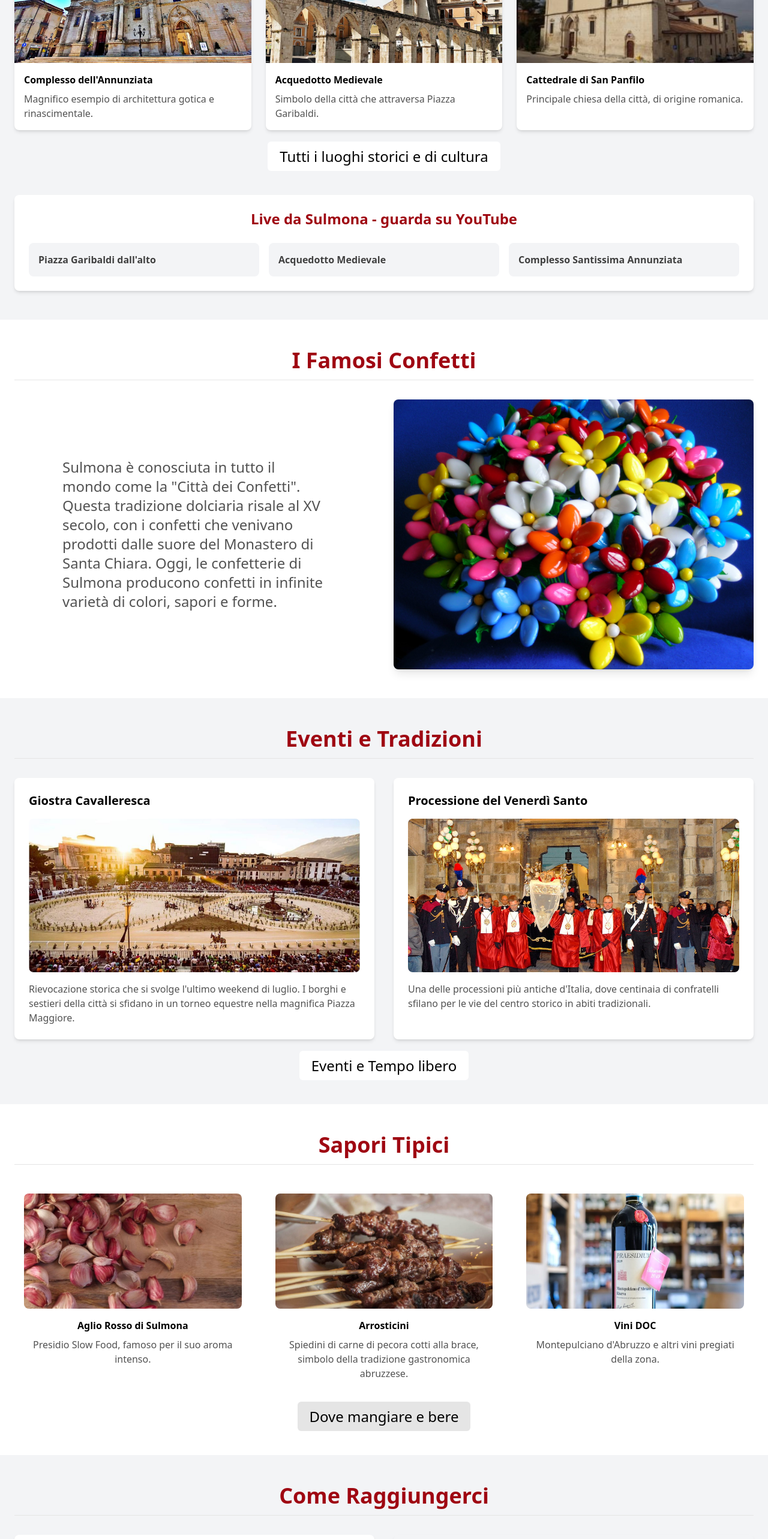
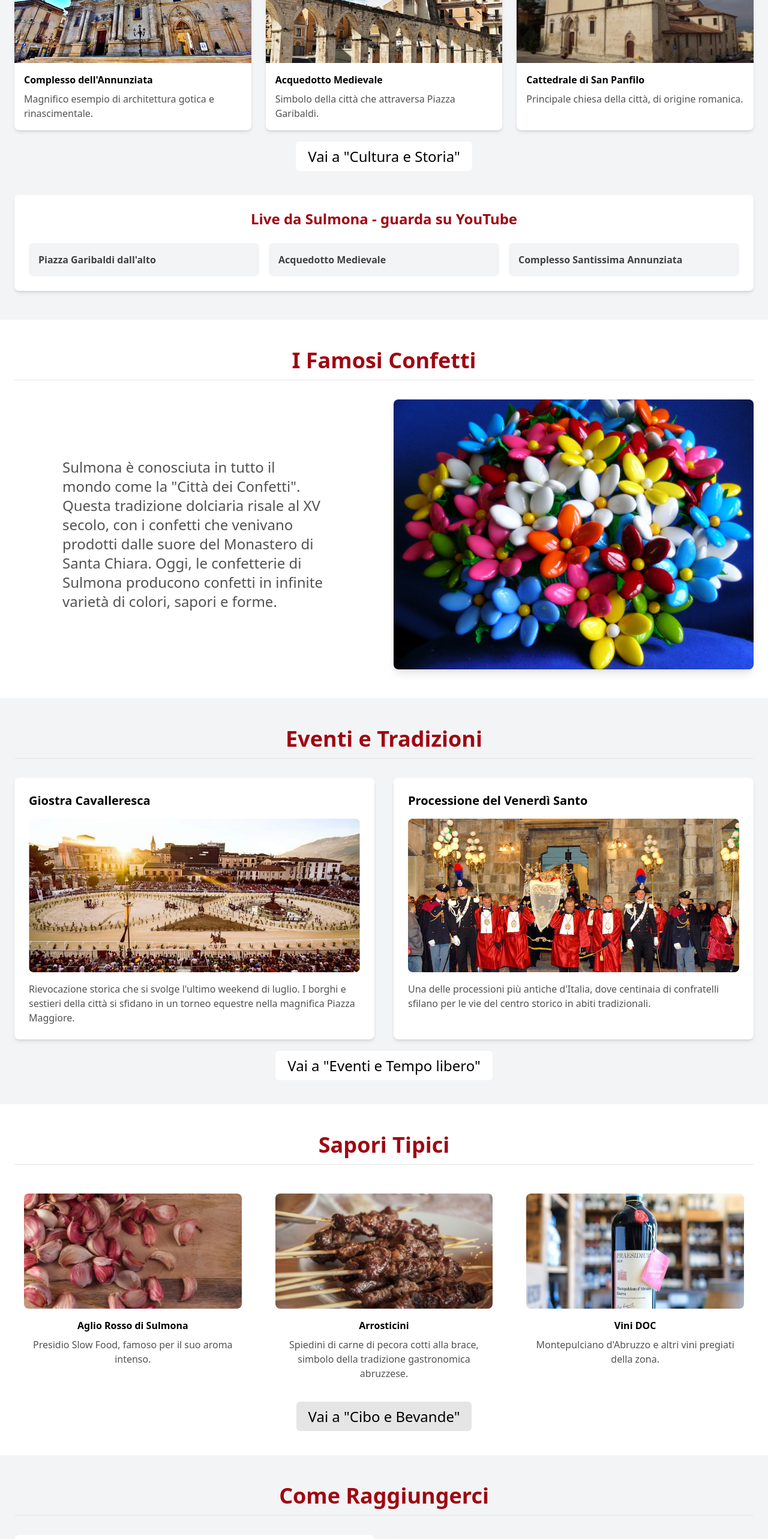
Before and after one commit to mattiadelmonaco/visit-sulmona-FE, a React (Vite) app: page / in a window 1280 px wide. Shown: the part 1963-4529 px from the top of the page at 60% size. Built offline with nearby package versions, Linux system fonts and the light colour scheme; no server answers; grey boxes are pictures that could not be loaded.

Commit message:
fix: edit link text

```diff
--- a/src/pages/HomePage.jsx
+++ b/src/pages/HomePage.jsx
@@ -126,7 +126,7 @@ export default function HomePage() {
                 to="/poi-by-macro-category/cultura"
                 className="bg-white px-5 py-2 sm:text-2xl rounded-md hover:bg-[#99031e] hover:text-white transition duration-500"
               >
-                Tutti i luoghi storici e di cultura
+                Vai a "Cultura e Storia"
               </Link>
             </div>
 
@@ -239,7 +239,7 @@ export default function HomePage() {
                 to="/poi-by-macro-category/tempolibero"
                 className="bg-white px-5 py-2 sm:text-2xl rounded-md hover:bg-[#99031e] hover:text-white transition duration-500"
               >
-                Eventi e Tempo libero
+                Vai a "Eventi e Tempo libero"
               </Link>
             </div>
           </div>
@@ -293,7 +293,7 @@ export default function HomePage() {
                 to="/poi-by-macro-category/cibo"
                 className="bg-neutral-200 px-5 py-2 sm:text-2xl rounded-md hover:bg-[#99031e] hover:text-white transition duration-500"
               >
-                Dove mangiare e bere
+                Vai a "Cibo e Bevande"
               </Link>
             </div>
           </div>
```
